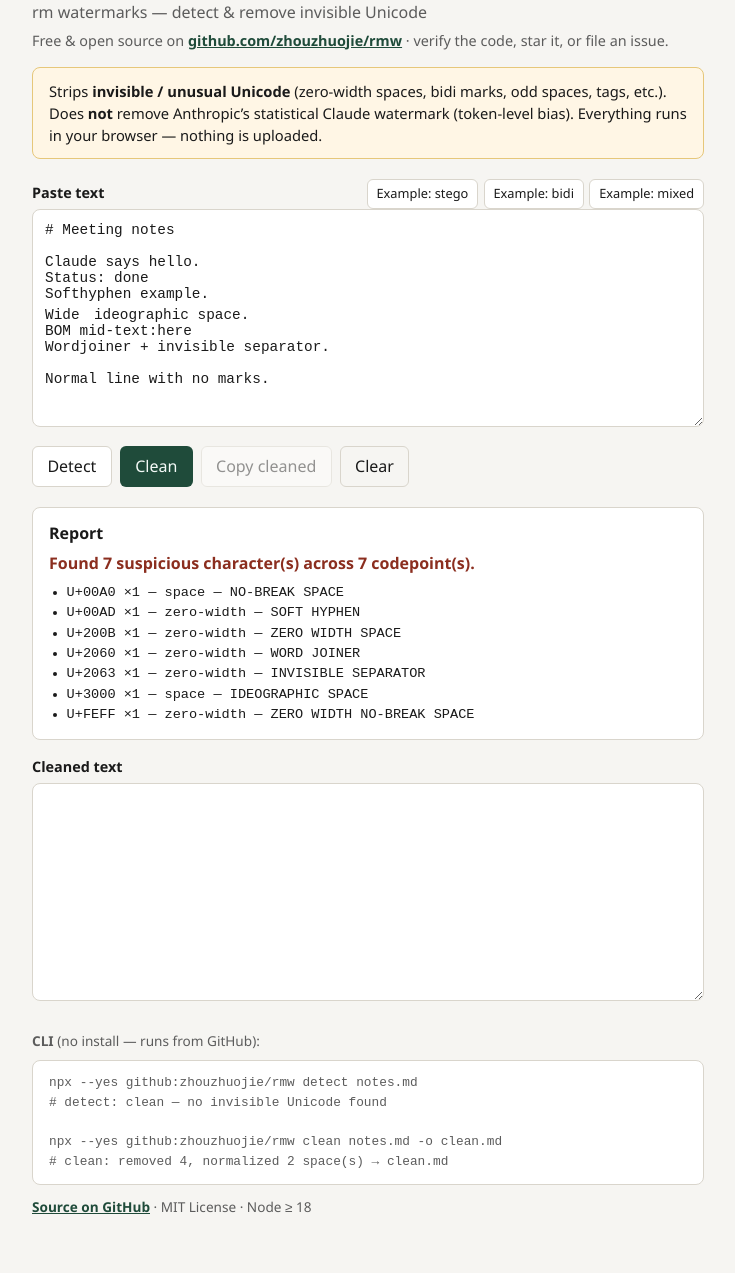
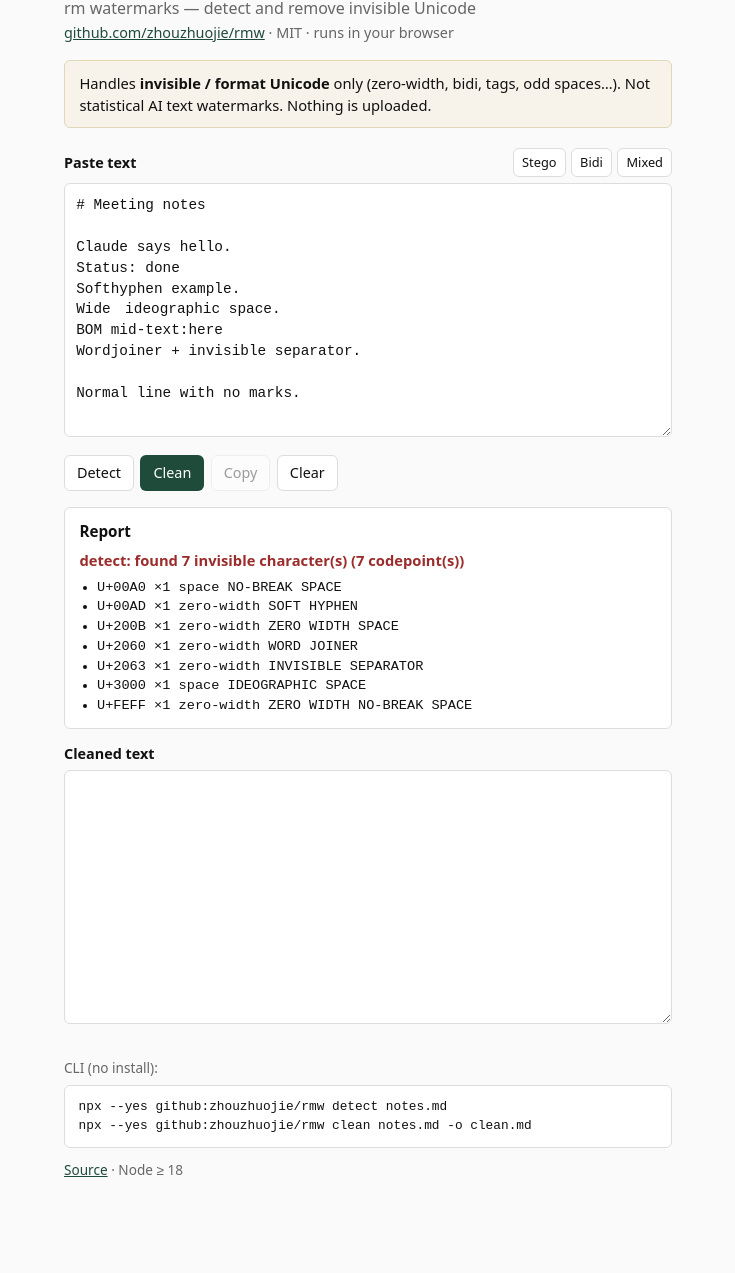
Before and after one commit to zhouzhuojie/rmw, a website built with Vite: page packages/web/index.html in a window 1280 px wide. Shown: the part 70-1343 px from the top of the page, without its empty margins (272-1007 px from the left). After the commit the page ends 1304 px from the top, so only its background shows below. Built offline with nearby package versions, Linux system fonts and the light colour scheme.

Commit message:
Unify copy across README, CLI, and web; simplify page CSS
Align tagline, scope notes, and detect/clean status wording.
Strip CSS to system fonts, fewer tokens, and flatter structure.

```diff
--- a/packages/cli/package.json
+++ b/packages/cli/package.json
@@ -1,7 +1,7 @@
 {
   "name": "rmw",
   "version": "0.1.0",
-  "description": "CLI to detect and remove invisible Unicode from text",
+  "description": "rm watermarks — detect and remove invisible Unicode from text",
   "type": "module",
   "bin": {
     "rmw": "./dist/cli.js"
--- a/packages/core/package.json
+++ b/packages/core/package.json
@@ -1,7 +1,7 @@
 {
   "name": "@rmw/core",
   "version": "0.1.0",
-  "description": "Detect and clean invisible Unicode from text",
+  "description": "rm watermarks — detect and remove invisible Unicode from text",
   "type": "module",
   "main": "./src/index.ts",
   "types": "./src/index.ts",
--- a/packages/web/index.html
+++ b/packages/web/index.html
@@ -6,85 +6,77 @@
     <title>rmw — rm watermarks</title>
     <meta
       name="description"
-      content="Open-source tool to detect and remove invisible Unicode watermarks from text. Free, runs in your browser. github.com/zhouzhuojie/rmw"
+      content="rm watermarks — detect and remove invisible Unicode from text. Open source. Runs in your browser."
     />
     <link rel="stylesheet" href="/src/style.css" />
   </head>
   <body>
     <main class="page">
-      <header class="header">
-        <div class="title-row">
+      <header>
+        <div class="brand">
           <h1>rmw</h1>
           <a
-            class="oss-badge"
+            class="badge"
             href="https://github.com/zhouzhuojie/rmw"
             target="_blank"
             rel="noopener noreferrer"
             >Open source</a
           >
         </div>
-        <p class="tagline">rm watermarks — detect &amp; remove invisible Unicode</p>
-        <p class="repo-line">
-          Free &amp; open source on
+        <p class="tagline">rm watermarks — detect and remove invisible Unicode</p>
+        <p class="meta">
           <a href="https://github.com/zhouzhuojie/rmw" target="_blank" rel="noopener noreferrer"
             >github.com/zhouzhuojie/rmw</a
           >
-          · verify the code, star it, or file an issue.
+          · MIT · runs in your browser
         </p>
       </header>
 
-      <p class="banner" role="note">
-        Strips <strong>invisible / unusual Unicode</strong> (zero-width spaces, bidi marks,
-        odd spaces, tags, etc.). Does <strong>not</strong> remove Anthropic’s statistical
-        Claude watermark (token-level bias). Everything runs in your browser — nothing is
-        uploaded.
+      <p class="note" role="note">
+        Handles <strong>invisible / format Unicode</strong> only (zero-width, bidi, tags, odd
+        spaces…). Not statistical AI text watermarks. Nothing is uploaded.
       </p>
 
-      <div class="label-row">
-        <label class="label" for="input">Paste text</label>
-        <div class="example-btns" role="group" aria-label="Load example">
-          <button type="button" class="btn tiny" data-example="stego">Example: stego</button>
-          <button type="button" class="btn tiny" data-example="bidi">Example: bidi</button>
-          <button type="button" class="btn tiny" data-example="mixed">Example: mixed</button>
+      <div class="field-head">
+        <label for="input">Paste text</label>
+        <div class="examples" role="group" aria-label="Load example">
+          <button type="button" class="btn" data-example="stego">Stego</button>
+          <button type="button" class="btn" data-example="bidi">Bidi</button>
+          <button type="button" class="btn" data-example="mixed">Mixed</button>
         </div>
       </div>
       <textarea
         id="input"
-        rows="12"
-        placeholder="Paste text here, or load an example above…"
+        rows="11"
+        placeholder="Paste text, or load an example…"
         spellcheck="false"
       ></textarea>
 
       <div class="actions">
         <button type="button" id="detect-btn" class="btn">Detect</button>
         <button type="button" id="clean-btn" class="btn primary">Clean</button>
-        <button type="button" id="copy-btn" class="btn" disabled>Copy cleaned</button>
-        <button type="button" id="clear-btn" class="btn ghost">Clear</button>
+        <button type="button" id="copy-btn" class="btn" disabled>Copy</button>
+        <button type="button" id="clear-btn" class="btn">Clear</button>
       </div>
 
-      <section class="result" aria-live="polite">
+      <section class="report" aria-live="polite">
         <h2>Report</h2>
-        <p id="summary" class="summary">Try an example above, then Detect or Clean.</p>
+        <p id="summary" class="summary">Load an example, then Detect or Clean.</p>
         <ul id="findings" class="findings"></ul>
       </section>
 
-      <label class="label" for="output">Cleaned text</label>
-      <textarea id="output" rows="12" readonly spellcheck="false"></textarea>
+      <label for="output">Cleaned text</label>
+      <textarea id="output" rows="11" readonly spellcheck="false"></textarea>
 
-      <footer class="footer">
-        <p>
-          <strong>CLI</strong> (no install — runs from GitHub):
-        </p>
-        <pre class="cli-block"><code>npx --yes github:zhouzhuojie/rmw detect notes.md
-# detect: clean — no invisible Unicode found
-
-npx --yes github:zhouzhuojie/rmw clean notes.md -o clean.md
-# clean: removed 4, normalized 2 space(s) → clean.md</code></pre>
+      <footer>
+        <p>CLI (no install):</p>
+        <pre><code>npx --yes github:zhouzhuojie/rmw detect notes.md
+npx --yes github:zhouzhuojie/rmw clean notes.md -o clean.md</code></pre>
         <p>
           <a href="https://github.com/zhouzhuojie/rmw" target="_blank" rel="noopener noreferrer"
-            >Source on GitHub</a
+            >Source</a
           >
-          · MIT License · Node ≥ 18
+          · Node ≥ 18
         </p>
       </footer>
     </main>
--- a/packages/web/src/main.ts
+++ b/packages/web/src/main.ts
@@ -11,20 +11,19 @@ const clearBtn = document.querySelector<HTMLButtonElement>("#clear-btn")!;
 
 const cp = (n: number) => String.fromCodePoint(n);
 
-/** Demo samples with real invisible characters for one-click testing. */
+/** Demo samples with real invisible characters. */
 const EXAMPLES: Record<string, string> = {
   stego: [
     "Hello" + cp(0x200b) + cp(0x200c) + cp(0x200d) + "world",
     "",
-    "This line hides a classic zero-width stego alphabet between the words.",
-    "ZWSP + ZWNJ + ZWJ are invisible in most editors.",
+    "Zero-width stego alphabet between the words (ZWSP, ZWNJ, ZWJ).",
   ].join("\n"),
 
   bidi: [
     "Safe filename: photo" + cp(0x202e) + "gpj.exe",
     "",
-    "The RLO (U+202E) above reverses display order — a Trojan Source style trick.",
-    "Also marks: " + cp(0x200e) + "LRM " + cp(0x200f) + "RLM " + cp(0x2066) + "isolate" + cp(0x2069),
+    "RLO (U+202E) reverses display order.",
+    "Also: " + cp(0x200e) + "LRM " + cp(0x200f) + "RLM " + cp(0x2066) + "isolate" + cp(0x2069),
   ].join("\n"),
 
   mixed: [
@@ -45,7 +44,7 @@ function renderFindings(findings: Finding[]): void {
   findingsEl.replaceChildren();
   for (const f of findings) {
     const li = document.createElement("li");
-    li.textContent = `${f.codepoint} ×${f.count} — ${f.kind} — ${f.name}`;
+    li.textContent = `${f.codepoint}  ×${f.count}  ${f.kind}  ${f.name}`;
     findingsEl.appendChild(li);
   }
 }
@@ -61,30 +60,28 @@ function runDetect(): void {
   const result = detect(input.value);
   renderFindings(result.findings);
   if (!result.hasSuspiciousChars) {
-    setSummary("No suspicious Unicode characters found.", "ok");
+    setSummary("detect: clean — no invisible Unicode found", "ok");
   } else {
     setSummary(
-      `Found ${result.totalSuspicious} suspicious character(s) across ${result.findings.length} codepoint(s).`,
+      `detect: found ${result.totalSuspicious} invisible character(s) (${result.findings.length} codepoint(s))`,
       "bad",
     );
   }
 }
 
 function runClean(): void {
-  const before = detect(input.value);
   const result = clean(input.value);
   output.value = result.text;
   renderFindings(result.removed);
   copyBtn.disabled = result.text.length === 0;
 
-  const parts = [
-    `Removed ${result.removedCount}`,
-    `normalized ${result.normalizedSpaces} space(s)`,
-  ];
-  if (before.totalSuspicious === 0 && result.normalizedSpaces === 0) {
-    setSummary("Nothing to clean — text already clean.", "ok");
+  if (result.removedCount === 0 && result.normalizedSpaces === 0) {
+    setSummary("clean: nothing to remove", "ok");
   } else {
-    setSummary(`${parts.join(", ")}.`, "ok");
+    setSummary(
+      `clean: removed ${result.removedCount}, normalized ${result.normalizedSpaces} space(s)`,
+      "ok",
+    );
   }
 }
 
@@ -104,9 +101,9 @@ copyBtn.addEventListener("click", async () => {
   if (!output.value) return;
   try {
     await navigator.clipboard.writeText(output.value);
-    setSummary("Cleaned text copied to clipboard.", "ok");
+    setSummary("Copied cleaned text", "ok");
   } catch {
-    setSummary("Could not copy — select the cleaned text manually.", "bad");
+    setSummary("Could not copy — select cleaned text manually", "bad");
   }
 });
 
@@ -115,12 +112,11 @@ clearBtn.addEventListener("click", () => {
   output.value = "";
   findingsEl.replaceChildren();
   copyBtn.disabled = true;
-  setSummary("Try an example above, then Detect or Clean.");
+  setSummary("Load an example, then Detect or Clean.");
 });
 
 for (const btn of document.querySelectorAll<HTMLButtonElement>("[data-example]")) {
   btn.addEventListener("click", () => loadExample(btn.dataset.example!));
 }
 
-// Preload mixed example so first visit is instantly testable.
 loadExample("mixed");
--- a/packages/web/src/style.css
+++ b/packages/web/src/style.css
@@ -1,31 +1,32 @@
 :root {
   color-scheme: light dark;
-  --bg: #f6f5f2;
-  --fg: #1a1a1a;
-  --muted: #5c5c5c;
-  --card: #ffffff;
-  --border: #d9d5cc;
+  --bg: #fafafa;
+  --fg: #111;
+  --muted: #666;
+  --line: #ddd;
+  --card: #fff;
   --accent: #1f4b3a;
-  --accent-fg: #f4faf7;
-  --warn-bg: #fff6e5;
-  --warn-border: #e6c77a;
+  --accent-fg: #fff;
   --ok: #1f4b3a;
-  --bad: #8b2e1f;
-  font-family: "IBM Plex Sans", "Segoe UI", system-ui, sans-serif;
-  line-height: 1.5;
+  --bad: #9b2c2c;
+  --note: #f7f3ea;
+  --note-line: #e2d6b8;
+  font: 16px/1.5 system-ui, sans-serif;
 }
 
 @media (prefers-color-scheme: dark) {
   :root {
-    --bg: #141414;
-    --fg: #eceae4;
-    --muted: #a3a39a;
-    --card: #1e1e1e;
-    --border: #333;
+    --bg: #121212;
+    --fg: #eee;
+    --muted: #999;
+    --line: #333;
+    --card: #1a1a1a;
     --accent: #6fbf9a;
     --accent-fg: #0e1a14;
-    --warn-bg: #2a2416;
-    --warn-border: #6b5a2a;
+    --ok: #6fbf9a;
+    --bad: #f07178;
+    --note: #242018;
+    --note-line: #4a4030;
   }
 }
 
@@ -40,125 +41,124 @@ body {
 }
 
 .page {
-  max-width: 44rem;
+  max-width: 40rem;
   margin: 0 auto;
   padding: 1.5rem 1rem 3rem;
 }
 
-.title-row {
+.brand {
   display: flex;
   align-items: center;
   gap: 0.75rem;
   flex-wrap: wrap;
 }
 
-.header h1 {
+h1 {
   margin: 0;
-  font-size: 1.75rem;
-  letter-spacing: 0.04em;
+  font-size: 1.5rem;
+  font-weight: 700;
 }
 
-.oss-badge {
-  display: inline-block;
-  font-size: 0.75rem;
+h2 {
+  margin: 0 0 0.35rem;
+  font-size: 0.95rem;
+}
+
+.badge {
+  font-size: 0.7rem;
   font-weight: 600;
-  letter-spacing: 0.02em;
   text-transform: uppercase;
+  letter-spacing: 0.03em;
   text-decoration: none;
   color: var(--accent-fg);
   background: var(--accent);
   border-radius: 999px;
-  padding: 0.2rem 0.6rem;
-}
-
-.oss-badge:hover {
-  filter: brightness(1.08);
+  padding: 0.15rem 0.55rem;
 }
 
 .tagline {
-  margin: 0.25rem 0 0.35rem;
+  margin: 0.35rem 0 0.15rem;
   color: var(--muted);
 }
 
-.repo-line {
+.meta {
   margin: 0 0 1rem;
   font-size: 0.9rem;
   color: var(--muted);
 }
 
-.repo-line a {
+a {
   color: var(--accent);
-  font-weight: 600;
 }
 
-.label-row {
+.note {
+  margin: 0 0 1.25rem;
+  padding: 0.7rem 0.9rem;
+  font-size: 0.92rem;
+  background: var(--note);
+  border: 1px solid var(--note-line);
+  border-radius: 6px;
+}
+
+.field-head {
   display: flex;
   flex-wrap: wrap;
-  align-items: baseline;
+  align-items: center;
   justify-content: space-between;
   gap: 0.5rem;
-  margin-top: 0.75rem;
+  margin-bottom: 0.35rem;
 }
 
-.label-row .label {
+label {
+  display: block;
+  font-size: 0.9rem;
+  font-weight: 600;
+  margin: 0.9rem 0 0.35rem;
+}
+
+.field-head label {
   margin: 0;
 }
 
-.example-btns {
+.examples {
   display: flex;
+  gap: 0.35rem;
   flex-wrap: wrap;
-  gap: 0.35rem;
-}
-
-.btn.tiny {
-  padding: 0.25rem 0.55rem;
-  font-size: 0.8rem;
-}
-
-.banner {
-  background: var(--warn-bg);
-  border: 1px solid var(--warn-border);
-  border-radius: 8px;
-  padding: 0.75rem 1rem;
-  font-size: 0.92rem;
-  margin-bottom: 1.25rem;
-}
-
-.label {
-  display: block;
-  font-weight: 600;
-  margin: 0.75rem 0 0.35rem;
-  font-size: 0.9rem;
 }
 
 textarea {
   width: 100%;
+  min-height: 9rem;
   resize: vertical;
-  min-height: 10rem;
-  padding: 0.75rem;
-  border: 1px solid var(--border);
-  border-radius: 8px;
+  padding: 0.7rem;
+  border: 1px solid var(--line);
+  border-radius: 6px;
   background: var(--card);
   color: var(--fg);
-  font-family: "IBM Plex Mono", ui-monospace, monospace;
-  font-size: 0.9rem;
+  font: 0.9rem/1.45 ui-monospace, monospace;
 }
 
 .actions {
   display: flex;
   flex-wrap: wrap;
-  gap: 0.5rem;
-  margin: 0.85rem 0 1.25rem;
+  gap: 0.4rem;
+  margin: 0.75rem 0 1rem;
 }
 
 .btn {
-  border: 1px solid var(--border);
+  font: inherit;
+  font-size: 0.9rem;
+  padding: 0.4rem 0.75rem;
+  border: 1px solid var(--line);
+  border-radius: 6px;
   background: var(--card);
   color: var(--fg);
-  border-radius: 6px;
-  padding: 0.45rem 0.9rem;
-  font: inherit;
   cursor: pointer;
+}
+
+.examples .btn {
+  font-size: 0.8rem;
+  padding: 0.25rem 0.5rem;
 }
 
 .btn:hover:not(:disabled) {
@@ -166,7 +166,7 @@ textarea {
 }
 
 .btn:disabled {
-  opacity: 0.45;
+  opacity: 0.4;
   cursor: not-allowed;
 }
 
@@ -176,26 +176,18 @@ textarea {
   border-color: transparent;
 }
 
-.btn.ghost {
-  background: transparent;
-}
-
-.result {
+.report {
+  margin-bottom: 0.5rem;
+  padding: 0.75rem 0.9rem;
+  border: 1px solid var(--line);
+  border-radius: 6px;
   background: var(--card);
-  border: 1px solid var(--border);
-  border-radius: 8px;
-  padding: 0.85rem 1rem;
-  margin-bottom: 1rem;
-}
-
-.result h2 {
-  margin: 0 0 0.35rem;
-  font-size: 1rem;
 }
 
 .summary {
   margin: 0;
   color: var(--muted);
+  font-size: 0.92rem;
 }
 
 .summary.ok {
@@ -208,39 +200,33 @@ textarea {
 }
 
 .findings {
-  margin: 0.5rem 0 0;
+  margin: 0.45rem 0 0;
   padding-left: 1.1rem;
-  font-family: "IBM Plex Mono", ui-monospace, monospace;
-  font-size: 0.85rem;
+  font: 0.85rem/1.45 ui-monospace, monospace;
 }
 
-.footer {
-  margin-top: 1.5rem;
+footer {
+  margin-top: 1.75rem;
+  font-size: 0.85rem;
   color: var(--muted);
-  font-size: 0.85rem;
 }
 
-.footer a {
-  color: var(--accent);
-  font-weight: 600;
+footer p {
+  margin: 0.4rem 0;
 }
 
-.footer p {
-  margin: 0.5rem 0;
+footer pre {
+  margin: 0.4rem 0 0.75rem;
+  padding: 0.7rem 0.85rem;
+  border: 1px solid var(--line);
+  border-radius: 6px;
+  background: var(--card);
+  overflow-x: auto;
+  font: 0.8rem/1.5 ui-monospace, monospace;
+  color: var(--fg);
 }
 
-.cli-block {
-  margin: 0.4rem 0 0.75rem;
-  padding: 0.75rem 1rem;
-  background: var(--card);
-  border: 1px solid var(--border);
-  border-radius: 8px;
-  overflow-x: auto;
-  font-size: 0.8rem;
-  line-height: 1.55;
-}
-
-.cli-block code {
-  font-family: "IBM Plex Mono", ui-monospace, monospace;
+footer code {
+  font: inherit;
   white-space: pre;
 }
```
Also changed, not shown: packages/cli/src/cli.ts (+17 -24 lines), README.md, packages/cli/dist/cli.js.
